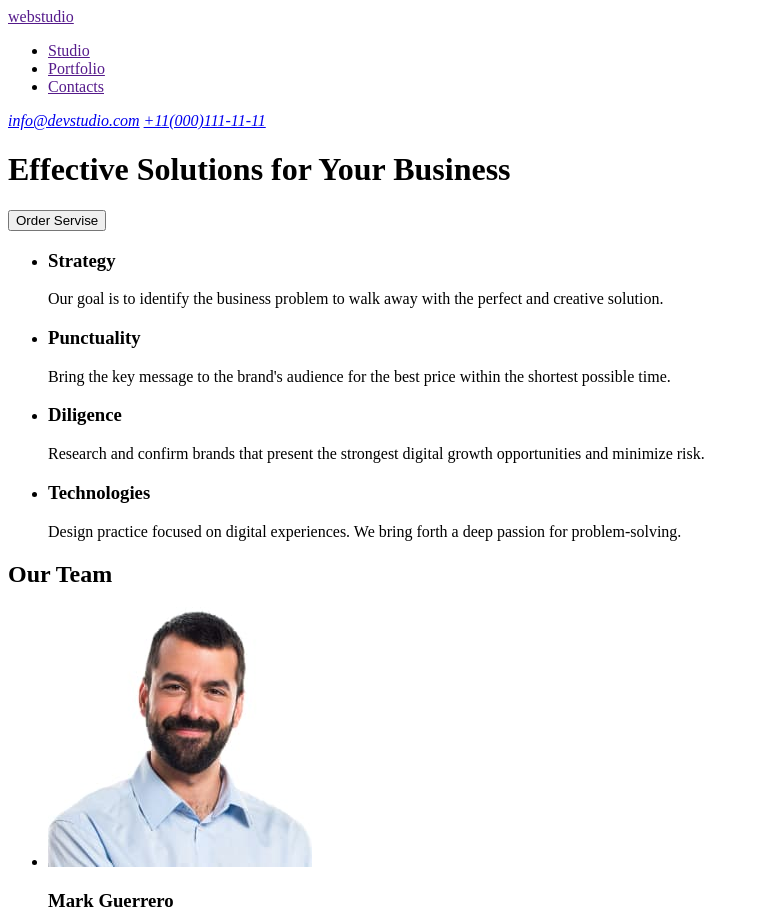
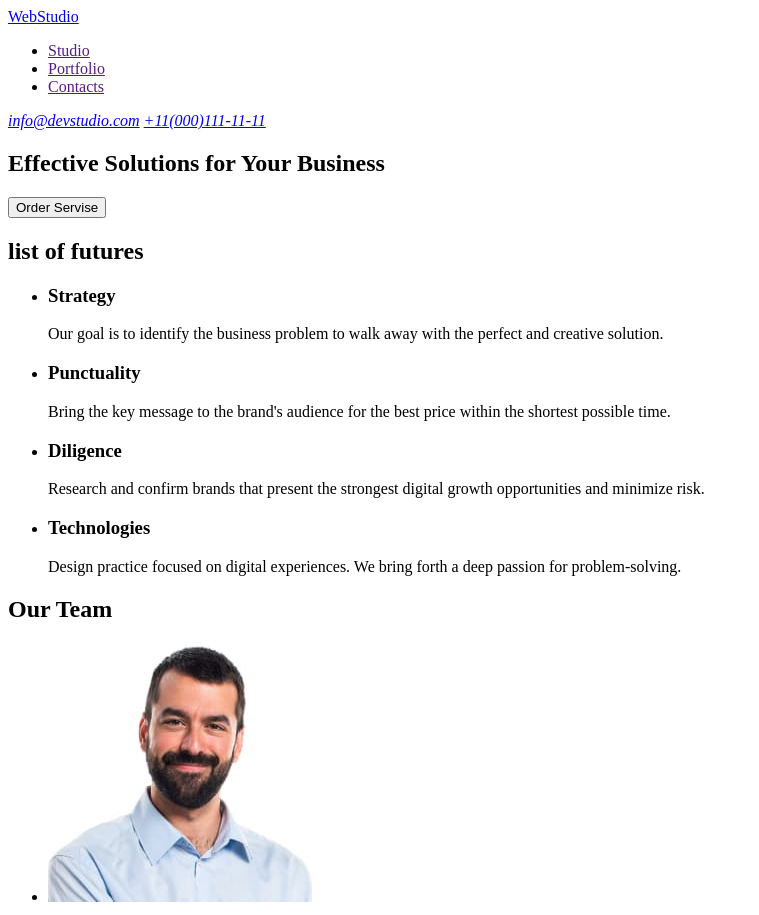
Before and after one commit to AndriiBa1919/goit-markup-hw-01, a plain HTML site: page index.html in a window 1280 px wide. Shown: the top 915 px of the page, without its empty margins (0-759 px from the left). Drawn offline with Linux system fonts and the light colour scheme.

Commit message:
mistakes

```diff
--- a/index.html
+++ b/index.html
@@ -7,26 +7,33 @@
 </head>
 <body>
     <header>
-        <a href="">webstudio</a>
+
         <nav>
+            <a href="./index.html">WebStudio</a>
             <ul>
                 <li><a href="">Studio</a></li>
                 <li><a href="">Portfolio</a></li>
                 <li><a href="">Contacts</a></li>
             </ul>
         </nav>
+
         <address>
             <a href="mailto:info@devstudio.com">info@devstudio.com</a>
             <a href="tel:+110001111111">+11(000)111-11-11</a>
         </address>
+
     </header>
 
     <main>
 
-        <h1>Effective Solutions for Your Business</h1>
-        <button type="button" id="/">Order Servise</button>
+        <section>
+            <h1>Effective Solutions for Your Business</h1>
+            <button type="button" id="/">Order Servise</button>
+        </section>
 
         <section>
+            <!-- style="display: none;" -->
+            <h2>list of futures</h2>
             <ul>
                 <li>
                     <h3>Strategy</h3>
@@ -84,7 +91,7 @@
     </main>
 
     <footer>
-        <h3>webstudio</h3>
+        <a href="./index.html">WebStudio</a>
             <p>
                 Increase the flow of customers and sales for your business with digital marketing & growth solutions.
             </p>
```
